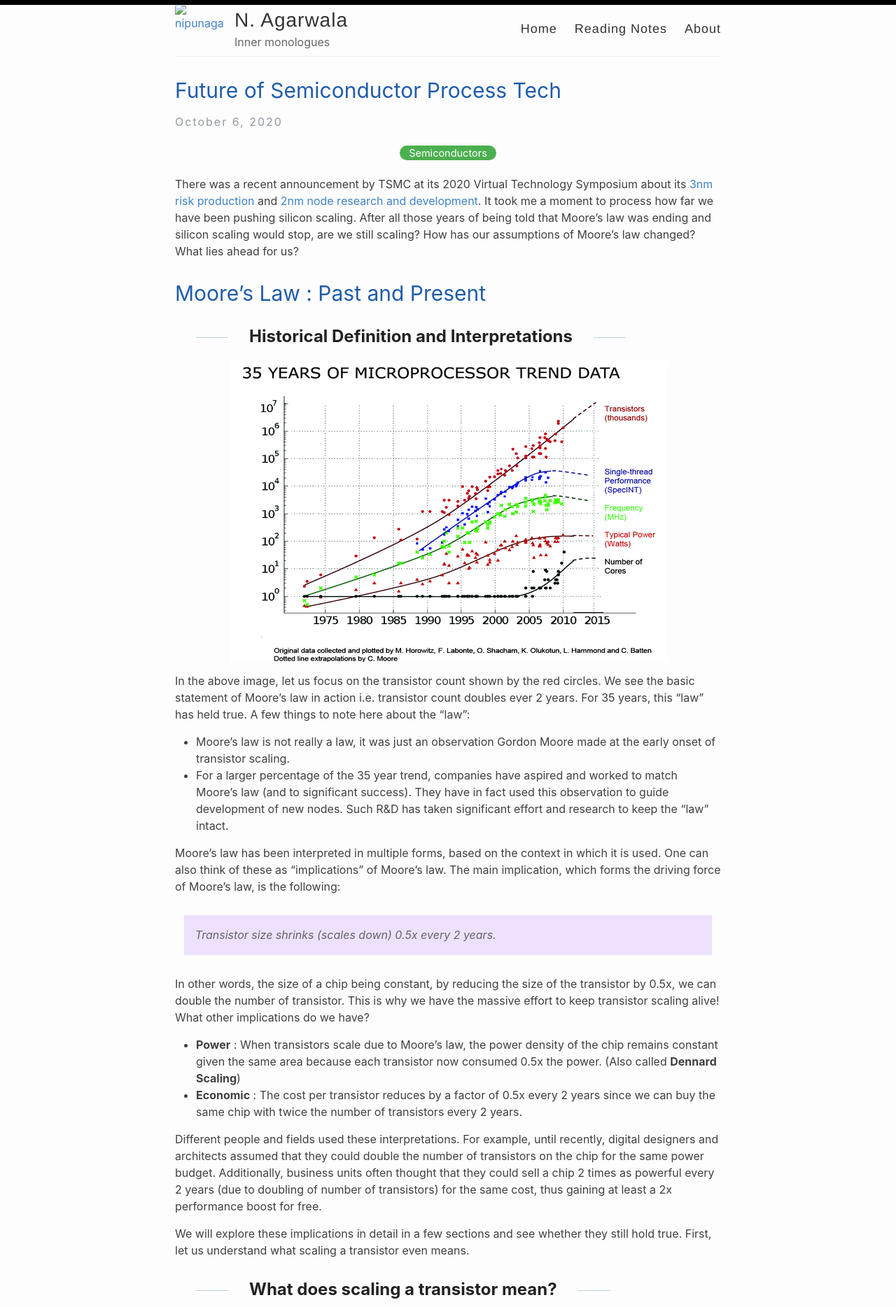
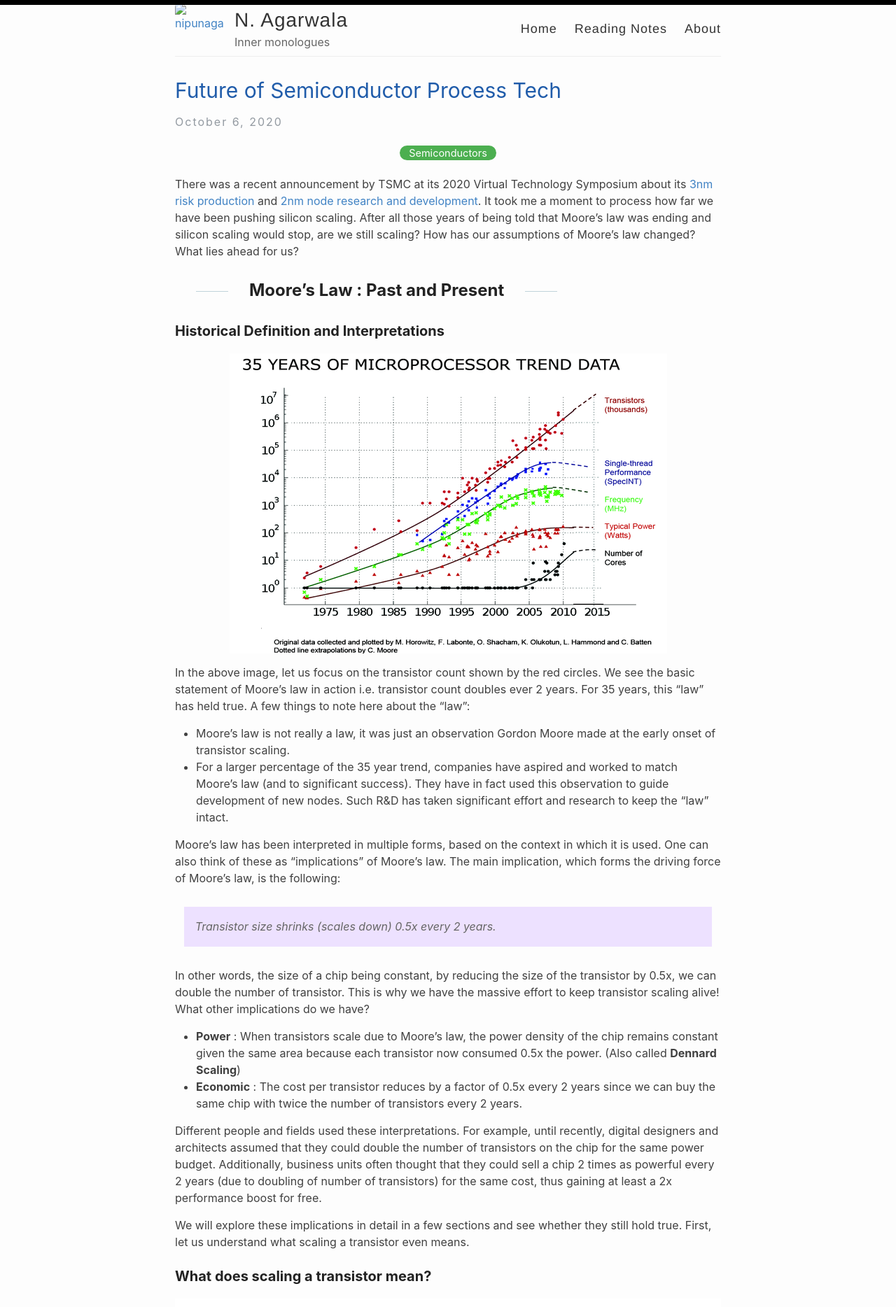
Before and after one commit to nipunagarwala/nipunagarwala.github.io, a Jekyll site: the page built from _posts/2020-10-06-Semiconductor-process-tech-future.md, in a window 1280 px wide. Shown: the top 1868 px of the page at 70% size. Built offline with Jekyll 4.4.1, drawn with Linux system fonts in a browser that asks for light colours.

Commit message:
Changed heading format

```diff
--- a/_posts/2020-10-06-Semiconductor-process-tech-future.md
+++ b/_posts/2020-10-06-Semiconductor-process-tech-future.md
@@ -6,8 +6,8 @@ categories: Semiconductors
 
 There was a recent announcement by TSMC at its 2020 Virtual Technology Symposium about its [3nm risk production](https://www.anandtech.com/show/16024/tsmc-details-3nm-process-technology-details-full-node-scaling-for-2h22) and [2nm node research and development](https://www.extremetech.com/computing/309889-tsmc-starts-development-on-2nm-process-node). It took me a moment to process how far we have been pushing silicon scaling. After all those years of being told that Moore's law was ending and silicon scaling would stop, are we still scaling? How has our assumptions of Moore's law changed? What lies ahead for us?
 
-# Moore's Law : Past and Present
-## Historical Definition and Interpretations
+## Moore's Law : Past and Present
+### Historical Definition and Interpretations
 ![Microprocessor Trend](/images/uProcTrend.png)
 
 In the above image, let us focus on the transistor count shown by the red circles. We see the basic statement of Moore's law in action i.e. transistor count doubles ever 2 years. For 35 years, this "law" has held true. A few things to note here about the "law":
@@ -27,7 +27,7 @@ Different people and fields used these interpretations. For example, until recen
 
 We will explore these implications in detail in a few sections and see whether they still hold true. First, let us understand what scaling a transistor even means.
 
-## What does scaling a transistor mean?
+### What does scaling a transistor mean?
 ![Transistor Trend](/images/TransistorSilicon_Length.jpg)
 A transistor is fundamentally, in logic terms, a switch controlling the flow of current from the "Source" to the "Drain". The "switch" part of the transistor is called the "Gate". We will not cover transistor knowledge and equations here, with sufficient information on this topic available.
 When we say the transistor becomes half its size, we are referring to its gate length, as seen in the above picture. We want to make the gate as small as possible to reduce the form factor of the transistor in order to increase the transistor density on die. The actual node name (i.e. 65nm, 28nm etc. ) refers to the length of the gate length in the transistor, until recently (we will see why in a bit).
@@ -36,35 +36,35 @@ What we can also infer from the picture above that there is a certain limit upto
 
 Fair question to ask: How did we get from 28nm to 7nm without scaling gate length? The answer lies in the main implication that we explored earlier. Transistor size needs to shrink for continued scaling. At and before 28nm, the shrinking was done by direct reduction of the gate length. After 28nm, the shrinking was done by reduction in the overall form factor. Specifically, the "fins" of FinFET are made taller and the source and drain made thinner.
 
-## Transistor Tech
+### Transistor Tech
 
-## Property Trends of Transistor Scaling
+### Property Trends of Transistor Scaling
 
-## Power Scaling
+### Power Scaling
 
-## Economic Scaling
+### Economic Scaling
 
 
-# Modern Transistors: 7nm and 5nm
+## Modern Transistors: 7nm and 5nm
 
-## Transistor Tech
+### Transistor Tech
 
-## Power : Pushing the Envelope
+### Power : Pushing the Envelope
 
-## EUV : Changing Economic Landscape
+### EUV : Changing Economic Landscape
 
 
-# Future Transistors: 3nm and Below
+## Future Transistors: 3nm and Below
 
-## Modified Transistor Design
+### Modified Transistor Design
 
-## Silicon Alternatives
+### Silicon Alternatives
 
 
-# Interconnect and Memory Cells Scaling
+## Interconnect and Memory Cells Scaling
 
 
-# Manafacturing Technology and Industry Evolution
+## Manafacturing Technology and Industry Evolution
 
 
-# Policy Implications
+## Policy Implications
```
